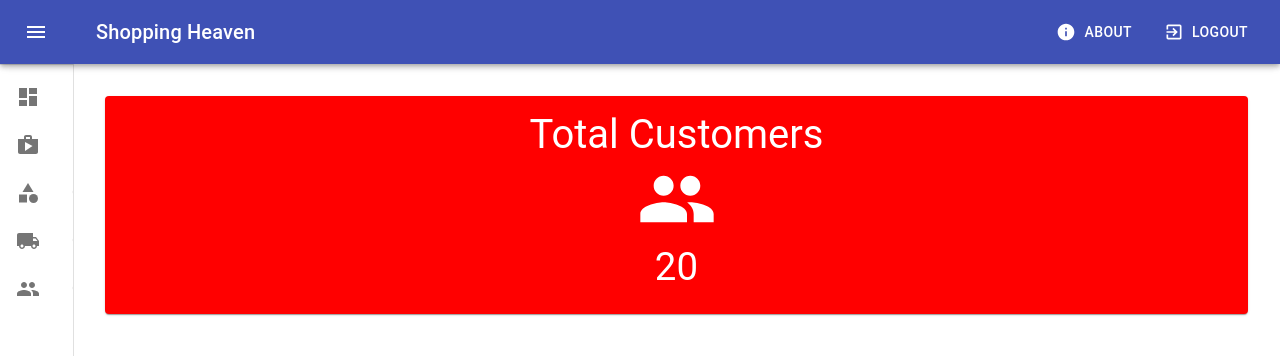
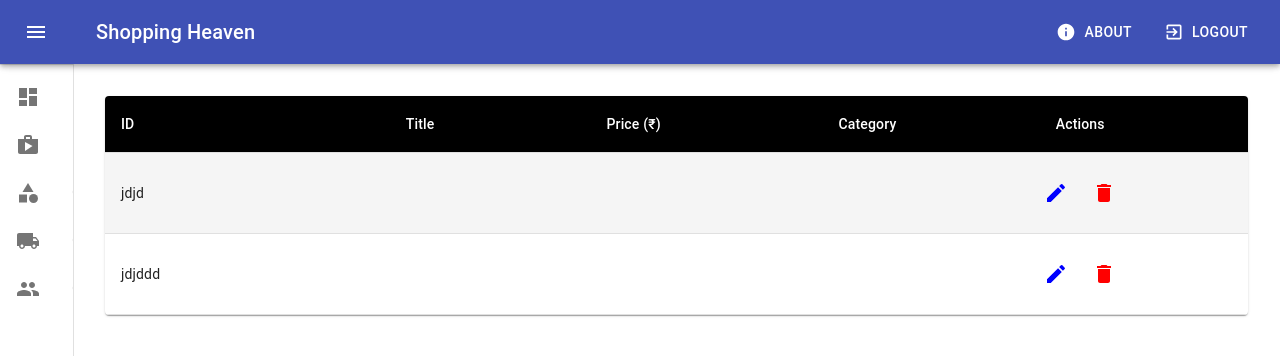
Before and after one commit to satishnaikawadi2011/shopping-heaven-admin, a React (Create React App) app: page / in a window 1280 px wide. Shown: the top 356 px of the page. Built offline with nearby package versions, Linux system fonts and the light colour scheme.

Commit message:
Successfully added ProductTable component without any pagination logic.

```diff
--- a/src/App.tsx
+++ b/src/App.tsx
@@ -1,22 +1,21 @@
 import React from 'react';
 import './App.css';
 import LayoutWrapper from './components/layout/LayoutWrapper';
-import StatCard from './components/UI/StatCard';
 // import DashboardIcon from '@material-ui/icons/Dashboard';
 // import LocalShippingIcon from '@material-ui/icons/LocalShipping';
-import PeopleIcon from '@material-ui/icons/People';
+// import PeopleIcon from '@material-ui/icons/People';
+import ProductTable from './components/UI/ProductTable';
 // import CategoryIcon from '@material-ui/icons/Category';
 // import ShopIcon from '@material-ui/icons/Shop';
 
 function App() {
 	return (
 		<LayoutWrapper>
-			<StatCard
-				backgroundColor={'red'}
-				color="#ffffff"
-				title="Total Customers"
-				stat={20}
-				icon={<PeopleIcon style={{ width: 80, height: 80, color: 'white' }} />}
+			<ProductTable
+				products={[
+					{ _id: 'jdjd' },
+					{ _id: 'jdjddd' }
+				]}
 			/>
 		</LayoutWrapper>
 	);
--- /dev/null
+++ b/src/components/UI/ProductTable.tsx
@@ -0,0 +1,99 @@
+import React from 'react';
+import { withStyles, Theme, createStyles, makeStyles } from '@material-ui/core/styles';
+import Table from '@material-ui/core/Table';
+import TableBody from '@material-ui/core/TableBody';
+import TableCell from '@material-ui/core/TableCell';
+import TableContainer from '@material-ui/core/TableContainer';
+import TableHead from '@material-ui/core/TableHead';
+import TableRow from '@material-ui/core/TableRow';
+import Paper from '@material-ui/core/Paper';
+import Tooltip from '@material-ui/core/Tooltip';
+import DeleteIcon from '@material-ui/icons/Delete';
+import EditIcon from '@material-ui/icons/Edit';
+
+import { Product } from '../../models/Product';
+import { IconButton } from '@material-ui/core';
+import { INDIAN_RUPEE_SIGN } from '../../constants';
+
+const StyledTableCell = withStyles((theme: Theme) =>
+	createStyles({
+		head:
+			{
+				backgroundColor: theme.palette.common.black,
+				color: theme.palette.common.white
+			},
+		body:
+			{
+				fontSize: 14
+			}
+	})
+)(TableCell);
+
+const StyledTableRow = withStyles((theme: Theme) =>
+	createStyles({
+		root:
+			{
+				'&:nth-of-type(odd)':
+					{
+						backgroundColor: theme.palette.action.hover
+					}
+			}
+	})
+)(TableRow);
+
+const useStyles = makeStyles({
+	table:
+		{
+			minWidth: 700
+		}
+});
+
+interface ProductTableProps {
+	products: Product[];
+}
+
+const ProductTable: React.FC<ProductTableProps> = ({ products }) => {
+	const classes = useStyles();
+	return (
+		<TableContainer component={Paper}>
+			<Table className={classes.table} aria-label="customized table">
+				<TableHead>
+					<TableRow>
+						<StyledTableCell>ID</StyledTableCell>
+						<StyledTableCell align="right">Title</StyledTableCell>
+						<StyledTableCell align="right">Price ({INDIAN_RUPEE_SIGN})</StyledTableCell>
+						<StyledTableCell align="right">Category</StyledTableCell>
+						<StyledTableCell align="center">Actions</StyledTableCell>
+					</TableRow>
+				</TableHead>
+				<TableBody>
+					{products.map((product) => (
+						<StyledTableRow key={product._id}>
+							<StyledTableCell component="th" scope="row">
+								{product._id}
+							</StyledTableCell>
+							<StyledTableCell align="right">{product.title}</StyledTableCell>
+							<StyledTableCell align="right">{product.price}</StyledTableCell>
+							<StyledTableCell align="right">{''}</StyledTableCell>
+
+							<StyledTableCell align="center">
+								<Tooltip title="Edit">
+									<IconButton aria-label="edit">
+										<EditIcon style={{ color: 'blue' }} />
+									</IconButton>
+								</Tooltip>
+								<Tooltip title="Delete">
+									<IconButton aria-label="delete">
+										<DeleteIcon style={{ color: 'red' }} />
+									</IconButton>
+								</Tooltip>
+							</StyledTableCell>
+						</StyledTableRow>
+					))}
+				</TableBody>
+			</Table>
+		</TableContainer>
+	);
+};
+
+export default ProductTable;
--- /dev/null
+++ b/src/constants/index.ts
@@ -0,0 +1,4 @@
+export const BACKEND_URL = `https://eshopadminapp.herokuapp.com/api`;
+export const IMAGE_URL_PREFIX = `https://eshopadminapp.herokuapp.com`;
+
+export const INDIAN_RUPEE_SIGN = `\u20B9`;
```
Also changed, not shown: src/models/Product.ts (+8 -8 lines).
